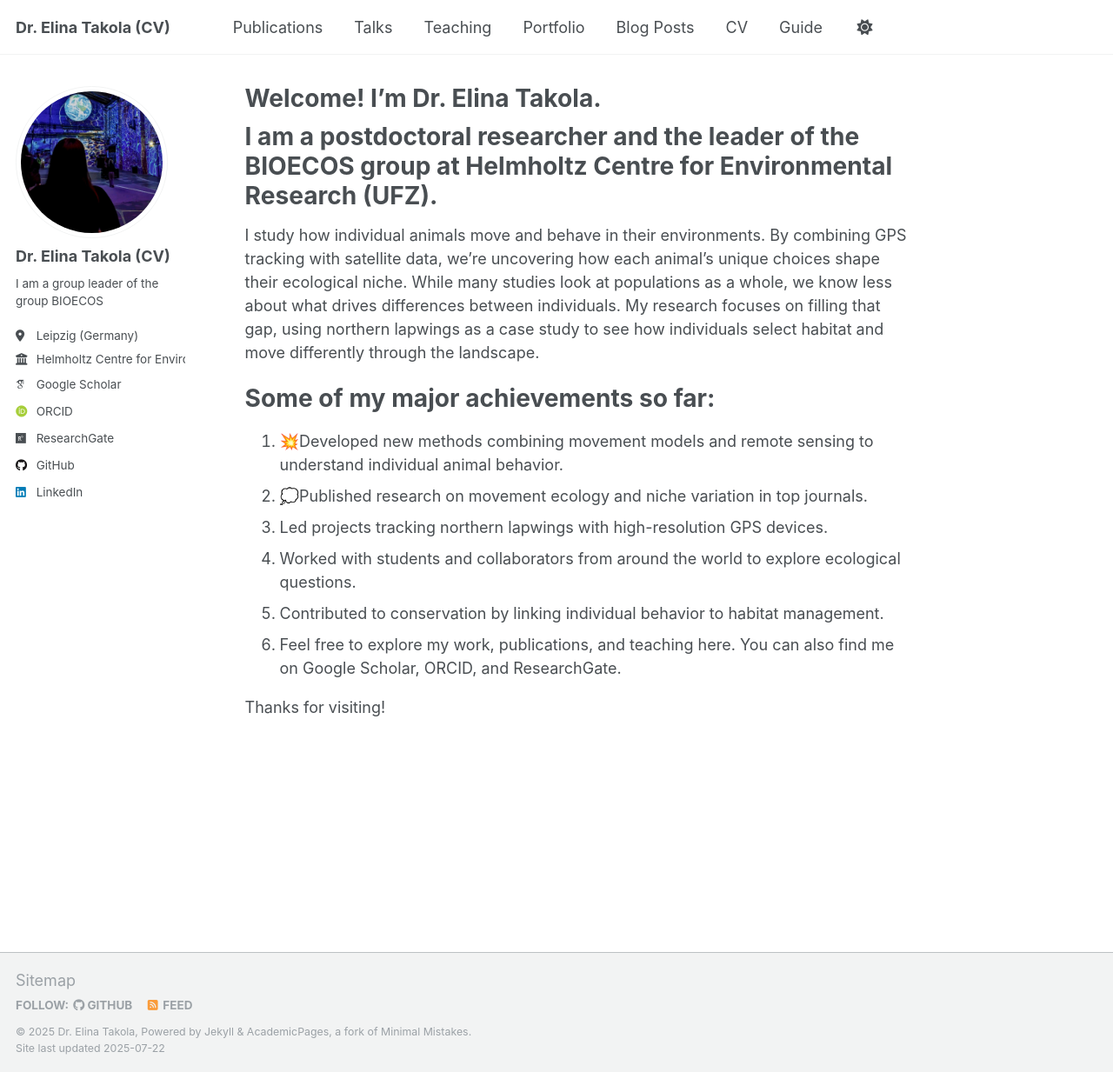
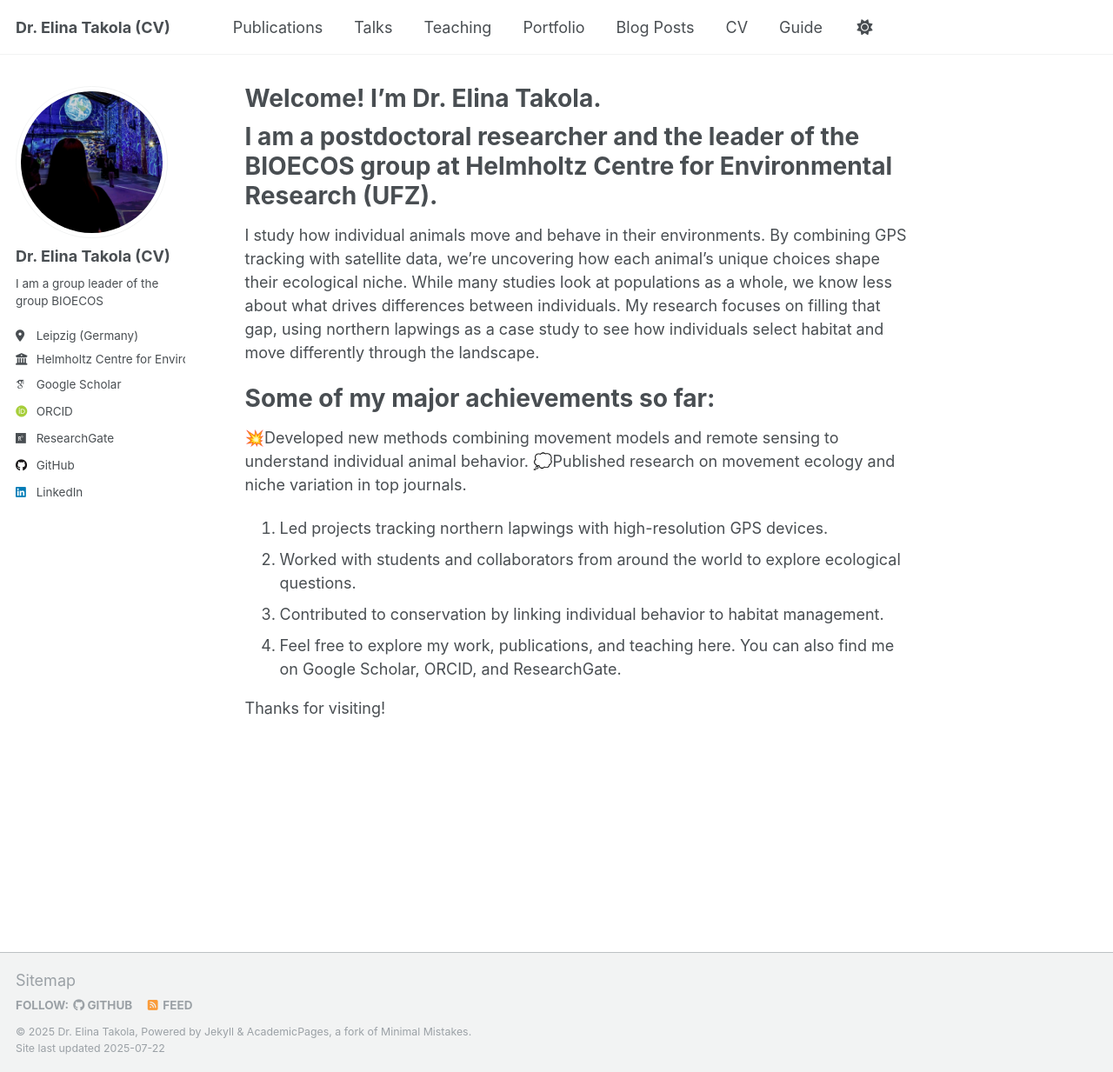
Before and after one commit to ETakola/drelinatakola.github.io, a Jekyll site: the page built from _pages/about.md, in a window 1280 px wide and 1233 px high. Shown: the whole window at 87% size. Built offline with Jekyll 4.4.1, drawn with Linux system fonts in a browser that asks for light colours; some web fonts are replaced; a script that is not in the unit is left out; part of the change alters nothing that is shown.

```diff
--- a/_pages/about.md
+++ b/_pages/about.md
@@ -15,8 +15,8 @@ I study how individual animals move and behave in their environments. By combini
 
 Some of my major achievements so far:
 ======
-1. 💥Developed new methods combining movement models and remote sensing to understand individual animal behavior.
-1. 💭Published research on movement ecology and niche variation in top journals.
+💥Developed new methods combining movement models and remote sensing to understand individual animal behavior.
+💭Published research on movement ecology and niche variation in top journals.
 1. Led projects tracking northern lapwings with high-resolution GPS devices.
 1. Worked with students and collaborators from around the world to explore ecological questions.
 1. Contributed to conservation by linking individual behavior to habitat management.
```
